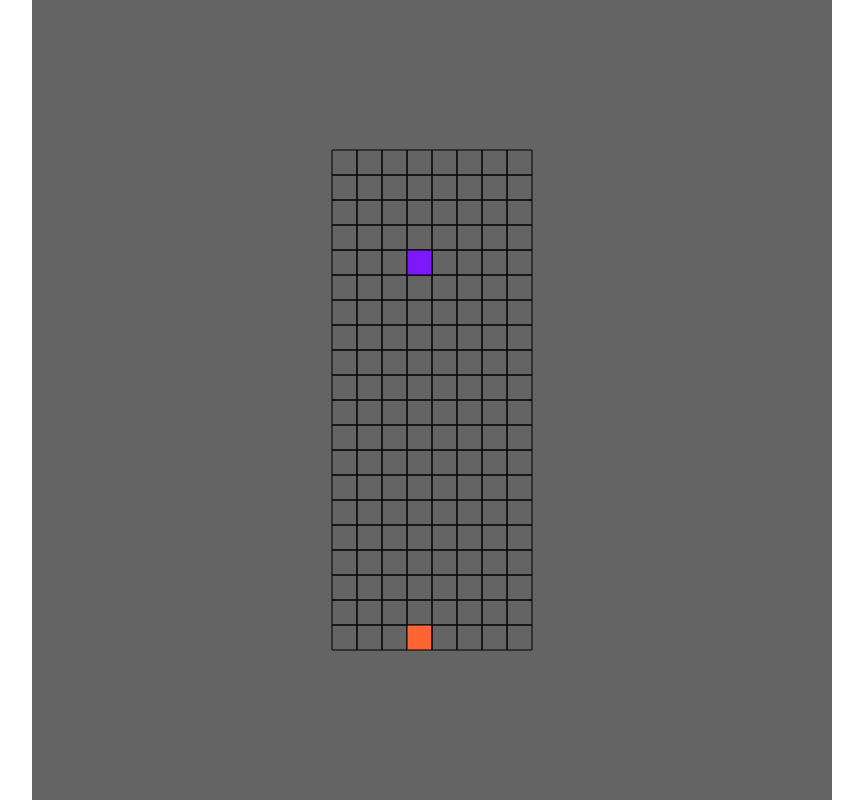
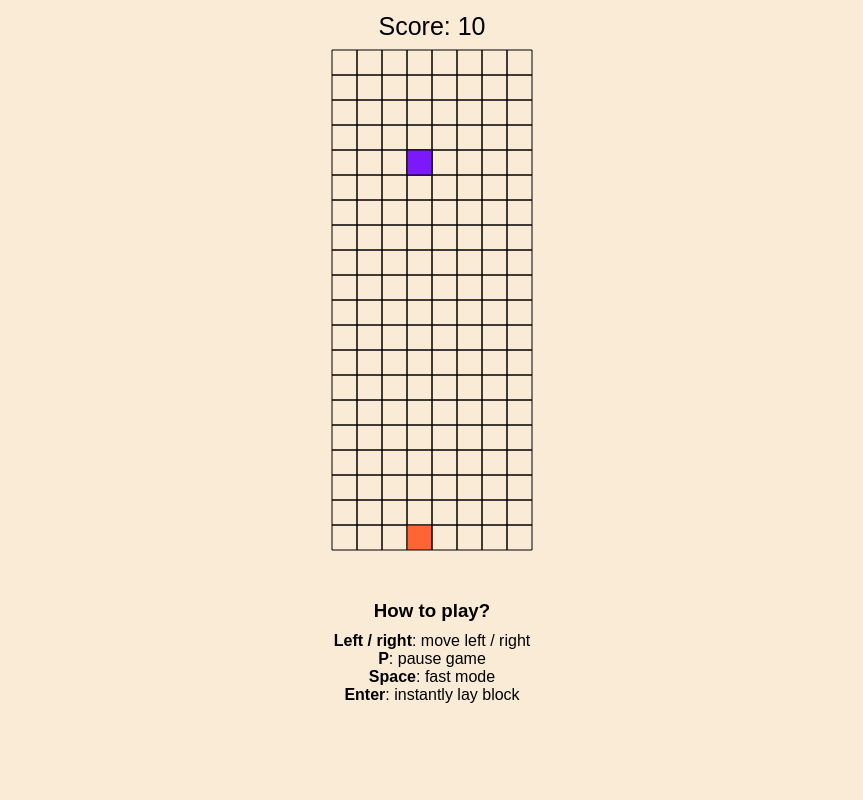
Before and after one commit to Thibault-Monnier/tetris, a plain HTML site: page index.html in a window 1280 px wide. Shown: the whole page, without its empty margins (208-1071 px from the left). Drawn offline with Linux system fonts and the light colour scheme.

Commit message:
Improve layout and add score.

```diff
--- a/index.html
+++ b/index.html
@@ -17,7 +17,26 @@
   </head>
 
   <body>
-    <canvas id="myCanvas" width="800" height="800"></canvas>
+    <div style="height: 100vh; background-color: antiquewhite">
+      <canvas
+        id="myCanvas"
+        width="500"
+        height="600"
+        style="background-color: transparent"
+      ></canvas>
+
+      <div
+        style="text-align: center; font-family: Arial, Helvetica, sans-serif"
+      >
+        <h3 style="margin-bottom: 10px">How to play?</h3>
+        <ul style="list-style-type: none">
+          <li><b>Left / right</b>: move left / right</li>
+          <li><b>P</b>: pause game</li>
+          <li><b>Space</b>: fast mode</li>
+          <li><b>Enter</b>: instantly lay block</li>
+        </ul>
+      </div>
+    </div>
 
     <script>
       const canvas = document.getElementById("myCanvas")
@@ -33,6 +52,7 @@
 
       let movingBrick = undefined
       let tickCounter = 0
+      let score = 0
 
       let spaceKeyPressed = false
       let layingMode = false
@@ -43,12 +63,15 @@
         if (event.code === "ArrowRight") moveRight()
         if (event.code === "Space") spaceKeyPressed = true
         if (event.code === "Enter") layingMode = true
-        if (event.code === "KeyP") isPaused = !isPaused
+        if (event.code === "KeyP") {
+          isPaused = !isPaused
+          layingMode = false
+          spaceKeyPressed = false
+        }
       }
 
       function keyUpHandler(event) {
         if (event.code === "Space") spaceKeyPressed = false
-        if (event.code === "Enter") layingMode = false
       }
 
       function drawBrick(column, row, color) {
@@ -79,6 +102,13 @@
             )
           }
         }
+      }
+
+      function drawScore() {
+        ctx.font = "25px sans-serif"
+        ctx.fillStyle = "rgb(0, 0, 0)"
+        ctx.textAlign = "center"
+        ctx.fillText(`Score: ${score}`, canvas.width / 2, 35)
       }
 
       function moveRight() {
@@ -120,6 +150,8 @@
             isOccupied[column][row] = isOccupied[column][row - 1]
           }
         }
+
+        score += 100
       }
 
       function moveBrickDown() {
@@ -139,6 +171,7 @@
         } else {
           isOccupied[movingBrick.column][movingBrick.row] = true
           movingBrick = undefined
+          score += 10
         }
 
         tickCounter = 0
@@ -149,6 +182,7 @@
 
         ctx.clearRect(0, 0, canvas.width, canvas.height)
         drawGrid()
+        drawScore()
 
         if (movingBrick) {
           drawBrick(movingBrick.column, movingBrick.row, "rgb(123, 25, 250)")
```
